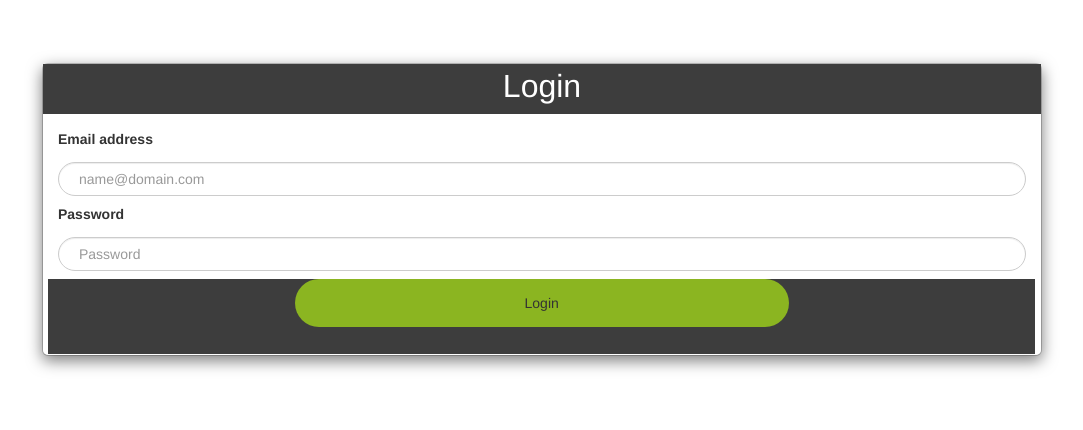
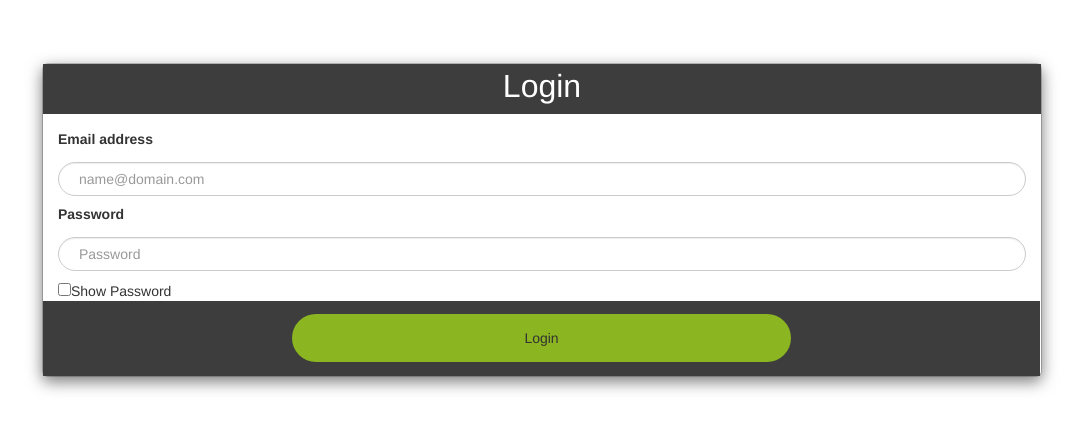
Before and after one commit to Mazenalchalah/mtest, a website: page public/index.html in a window 1280 px wide. Shown: the whole page, without its empty margins (98-1181 px from the left). Drawn offline with nearby package versions, Linux system fonts and the light colour scheme.

Commit message:
show password

```diff
--- a/public/index.html
+++ b/public/index.html
@@ -1,5 +1,6 @@
 <!DOCTYPE html>
 <html lang="en" ng-app="loginApp">
+
 <head>
     <meta charset="utf-8">
     <meta http-equiv="X-UA-Compatible" content="IE=edge">
@@ -10,24 +11,28 @@
 
     <link rel="stylesheet" href="style.css">
     <!-- Compiled and minified Bootstrap CSS -->
-    <link rel="stylesheet" href="https://maxcdn.bootstrapcdn.com/bootstrap/3.3.7/css/bootstrap.min.css" integrity="sha384-BVYiiSIFeK1dGmJRAkycuHAHRg32OmUcww7on3RYdg4Va+PmSTsz/K68vbdEjh4u" crossorigin="anonymous">
+    <link rel="stylesheet" href="https://maxcdn.bootstrapcdn.com/bootstrap/3.3.7/css/bootstrap.min.css" integrity="sha384-BVYiiSIFeK1dGmJRAkycuHAHRg32OmUcww7on3RYdg4Va+PmSTsz/K68vbdEjh4u"
+        crossorigin="anonymous">
 
     <!-- Angular 1.x -->
     <script src="https://ajax.googleapis.com/ajax/libs/angularjs/1.6.6/angular.min.js"></script>
 
 
 </head>
+
 <body>
     <div class="container-fluid" ng-controller="loginCtrl">
-        <div class="modal-content animate" class="panel panel-default" ng-hide="user" >
+        <div class="modal-content animate" class="panel panel-default" ng-hide="user">
             <div style="background-color:#3D3D3D;height:50px">
-                        <center > <font size="6" style="color:white" >Login</font> </center>
+                <center>
+                    <font size="6" style="color:white">Login</font>
+                </center>
             </div>
             <div class="panel-body">
                 <div ng-show="errorMessage" class="alert alert-warning">
                     {{errorMessage}}
                 </div>
-                <div  class="form-group">
+                <div class="form-group">
                     <div>
                         <label for="email">Email address</label>
                         <input type="text" class="form-control" id="email" ng-model="email" placeholder="name@domain.com" required>
@@ -37,14 +42,35 @@
 
                         <input type="password" class="form-control" id="password" ng-model="password" placeholder="Password" required>
                     </div>
-                   <div  style="background-color:#3D3D3D;margin-left:-10px;width:102%;height:75px;margin-bottom:-29px"><center> <button type="submit"  ng-click="login()">Login</button></center></div>
+
+                    <input type="checkbox" onclick="myFunction()">Show Password
+
+                    <script>
+                            function myFunction() {
+                                var x = document.getElementById("password");
+                                if (x.type === "password") {
+                                    x.type = "text";
+                                } else {
+                                    x.type = "password";
+                                }
+                            }
+                            </script>
+
+                    <div style="background-color:#3D3D3D;margin-left:-15px;width:103%;height:75px;margin-bottom:-29.5px ">
+                        <div style="height:13px"></div>
+                        <center>
+                            <button type="submit" ng-click="login()">Login</button>
+                        </center>
                     </div>
+                </div>
+
 
             </div>
         </div>
-       <center> <div ng-show="user">
+        <center>
+            <div ng-show="user">
                 <h1>Welcome {{user.name}}</h1>
-            <img  src="{{user.profilePic}}"/>
+                <img src="{{user.profilePic}}" />
                 <div>
                     <a href="#" ng-click="newPasswordMode = true" ng-hide="newPasswordMode">Change Password</a>
                 </div>
@@ -52,8 +78,7 @@
 
                     <form class="modal-content animate" id="id01">
                         <div class="imgcontainer">
-                      <span onclick="document.getElementById('id01').style.display='none'"
-                    class="close" title="Close Modal">&times;</span>
+                            <span onclick="document.getElementById('id01').style.display='none'" class="close" title="Close Modal">&times;</span>
 
                         </div>
 
@@ -79,7 +104,7 @@
                         var modal = document.getElementById('id01');
 
                         // When the user clicks anywhere outside of the modal, close it
-                        window.onclick = function(event) {
+                        window.onclick = function (event) {
                             if (event.target == modal) {
                                 modal.style.display = "none";
                             }
@@ -92,4 +117,5 @@
     <script src="js/app.js"></script>
     <script type="module" src="js/loginCtrl.js"></script>
 </body>
+
 </html>
--- a/public/style.css
+++ b/public/style.css
@@ -23,7 +23,7 @@ input[type=text], input[type=password] {
        width: 50%;
        font-size:15px;
        border:1px;
-       margin-bottom:-20px;
+       margin-top:50px;
 
    }
 
```
Also changed, not shown: 1 other file. Lines whose indentation alone changed are shown as unchanged.
